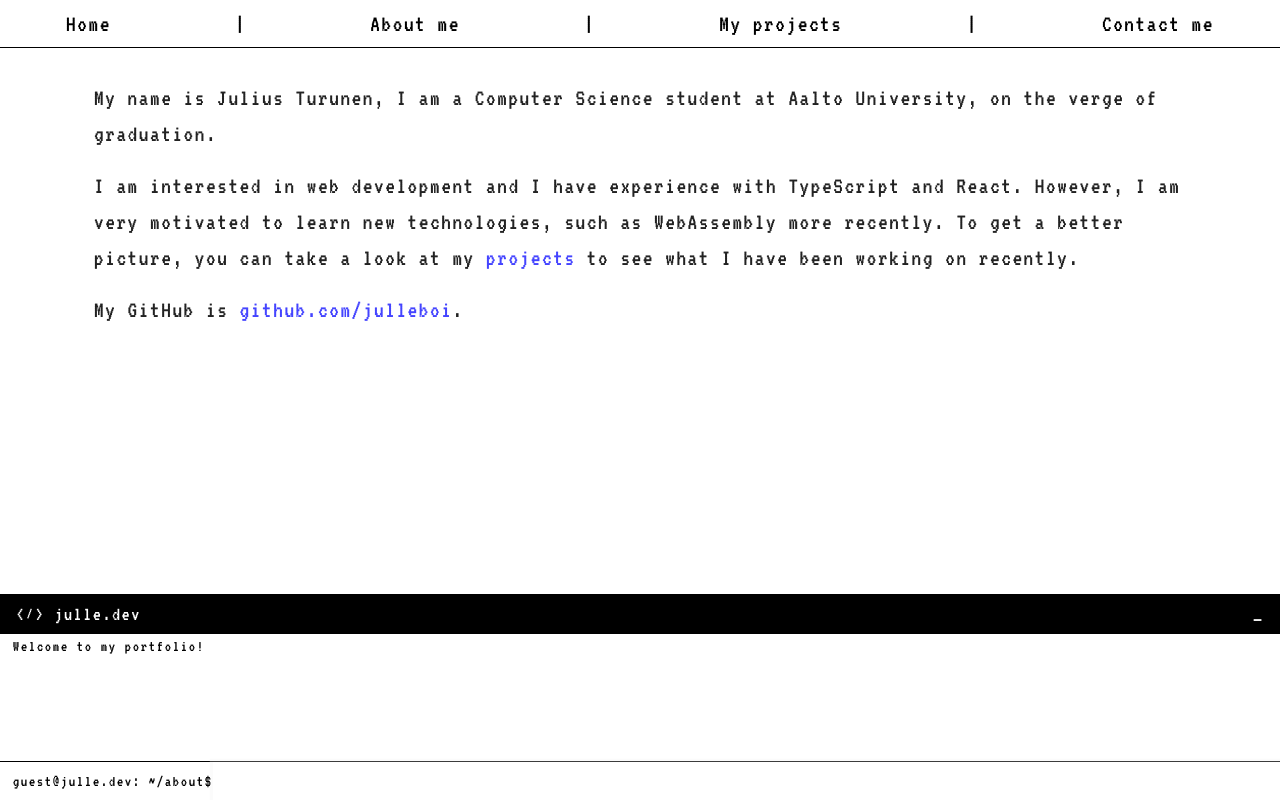
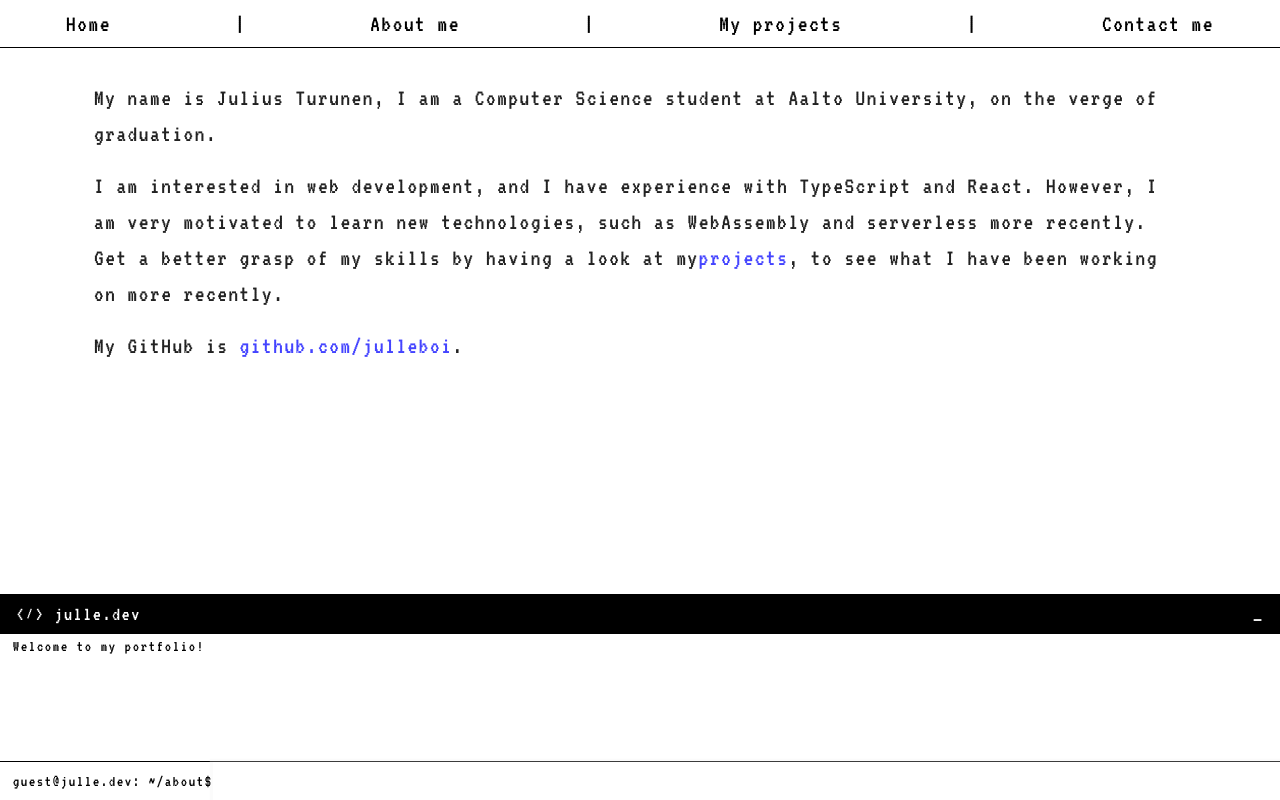
Before and after one commit to julleboi/my-portfolio, a React app in the folder client/: page /about in a window 1280 px wide. Built offline with nearby package versions, Linux system fonts and the light colour scheme.

Commit message:
Update about section

```diff
--- a/client/src/about/About.tsx
+++ b/client/src/about/About.tsx
@@ -9,11 +9,12 @@ export default () => {
         Aalto University, on the verge of graduation.
       </p>
       <p>
-        I am interested in web development and I have experience with
+        I am interested in web development, and I have experience with
         TypeScript and React. However, I am very motivated to learn
-        new technologies, such as WebAssembly more recently. To get a
-        better picture, you can take a look at my <Link to='/projects'>
-        projects</Link> to see what I have been working on recently.
+        new technologies, such as WebAssembly and serverless more
+        recently. Get a better grasp of my skills by having a look at my
+        <Link to='/projects'>projects</Link>, to see what I have been
+        working on more recently.
       </p>
       <p>
         My GitHub is <a href='https://github.com/julleboi'>
```
